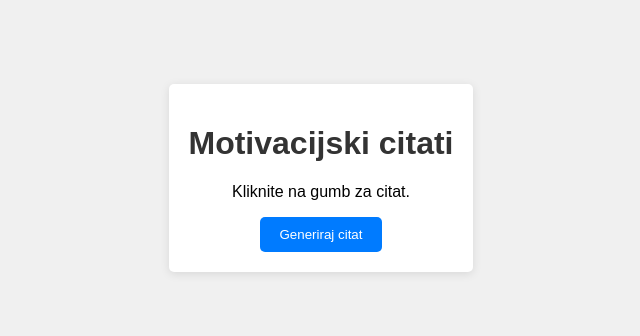
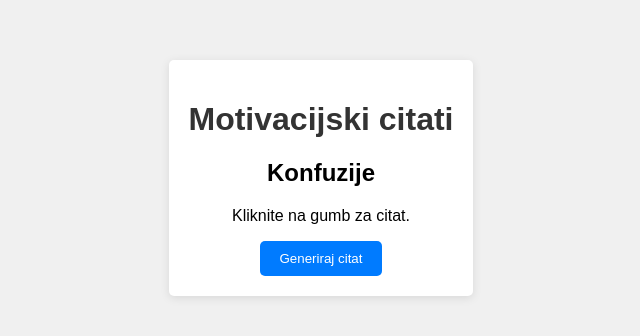
Before and after one commit to avrselja/my-motivational-app, a website built with webpack: page index.html in a window 1280 px wide. Shown: the part 222-558 px from the top of the page, without its empty margins (319-959 px from the left). Built offline with nearby package versions, Linux system fonts and the light colour scheme.

Commit message:
index.html changed with my name

```diff
--- a/index.html
+++ b/index.html
@@ -9,6 +9,7 @@
 <body>
     <main class="container">
         <h1>Motivacijski citati</h1>
+        <h2>Konfuzije</h2>
         <p id="quote">Kliknite na gumb za citat.</p>
         <button id="generate">Generiraj citat</button>
     </main>
```
